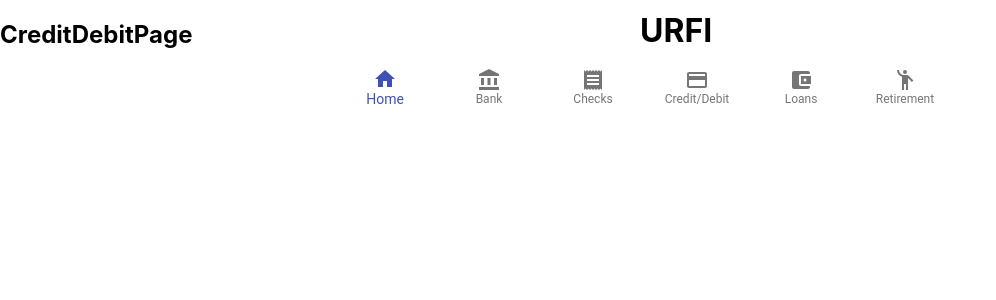
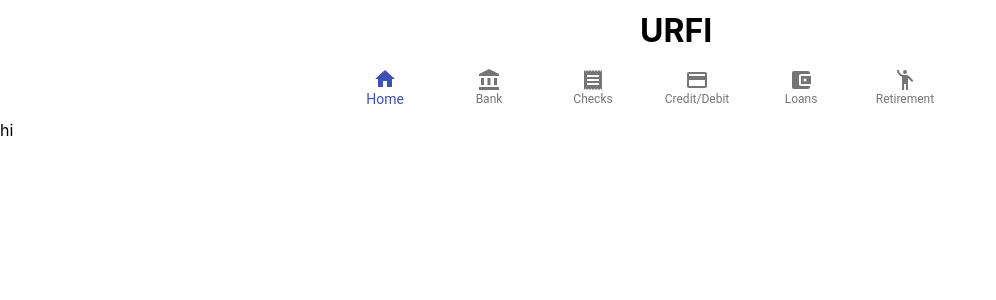
Before and after one commit to btufts/URFI, a React (Create React App) app in the folder urfi-site/: page /creditdebt in a window 1280 px wide. Shown: the top 300 px of the page, without its empty margins (0-996 px from the left). Built offline with nearby package versions, Linux system fonts and the light colour scheme.

Commit message:
add wrapper css

```diff
--- a/urfi-site/src/App.js
+++ b/urfi-site/src/App.js
@@ -11,7 +11,7 @@ import {
 import BottomNav from './site/BottomNav'
 import BankPage from './site/InfoPages/BankPage'
 import ChecksPage from './site/InfoPages/ChecksPage'
-import CreditDebtPage from './site/InfoPages/CreditDebtPage'
+import CreditDebitPage from './site/InfoPages/CreditDebitPage'
 import LoansPage from './site/InfoPages/LoansPage'
 import RetirementPage from './site/InfoPages/RetirementPage'
 
@@ -39,7 +39,7 @@ function App () {
         <Route path='/creditdebt'>
           {/* <BankPage /> */}
           <h1 className='middle-nav'>URFI</h1>
-          <CreditDebtPage />
+          <CreditDebitPage />
           <BottomNav />
         </Route>
         <Route path='/loans'>
--- a/urfi-site/src/index.css
+++ b/urfi-site/src/index.css
@@ -5,6 +5,7 @@ body {
     sans-serif;
   -webkit-font-smoothing: antialiased;
   -moz-osx-font-smoothing: grayscale;
+  /* background-color: rgb(0 58 111); */
 }
 
 code {
@@ -31,3 +32,7 @@ code {
   z-index: 10;
   position: fixed;
 }
+
+.wrapper-component {
+  margin-top: 120px;
+}
--- /dev/null
+++ b/urfi-site/src/site/InfoPages/CreditDebitPage.js
@@ -0,0 +1,20 @@
+import React, { Component } from 'react'
+import { Container, Row, Col } from 'react-bootstrap'
+import '../CreditDebitPage.css'
+
+class CreditDebitPage extends Component {
+  render () {
+    return (
+      <div className='wrapper-component'>
+        <p>hi</p>
+        {/* <Container fluid>
+          <Row>
+            <Col>1 of 1</Col>
+          </Row>
+        </Container> */}
+      </div>
+    )
+  }
+}
+
+export default CreditDebitPage
--- a/urfi-site/src/site/InfoPages/CreditDebtPage.js
+++ /dev/null
@@ -1,12 +0,0 @@
-import React, { Component } from 'react';
-import "../Homepage.css";
-
-class CreditDebitPage extends Component {
-    render() {
-        return (
-            <h2>CreditDebitPage</h2>
-        );
-    }
-}
-
-export default CreditDebitPage;
```
Also changed, not shown: urfi-site/src/site/CreditDebitPage.css (added).
